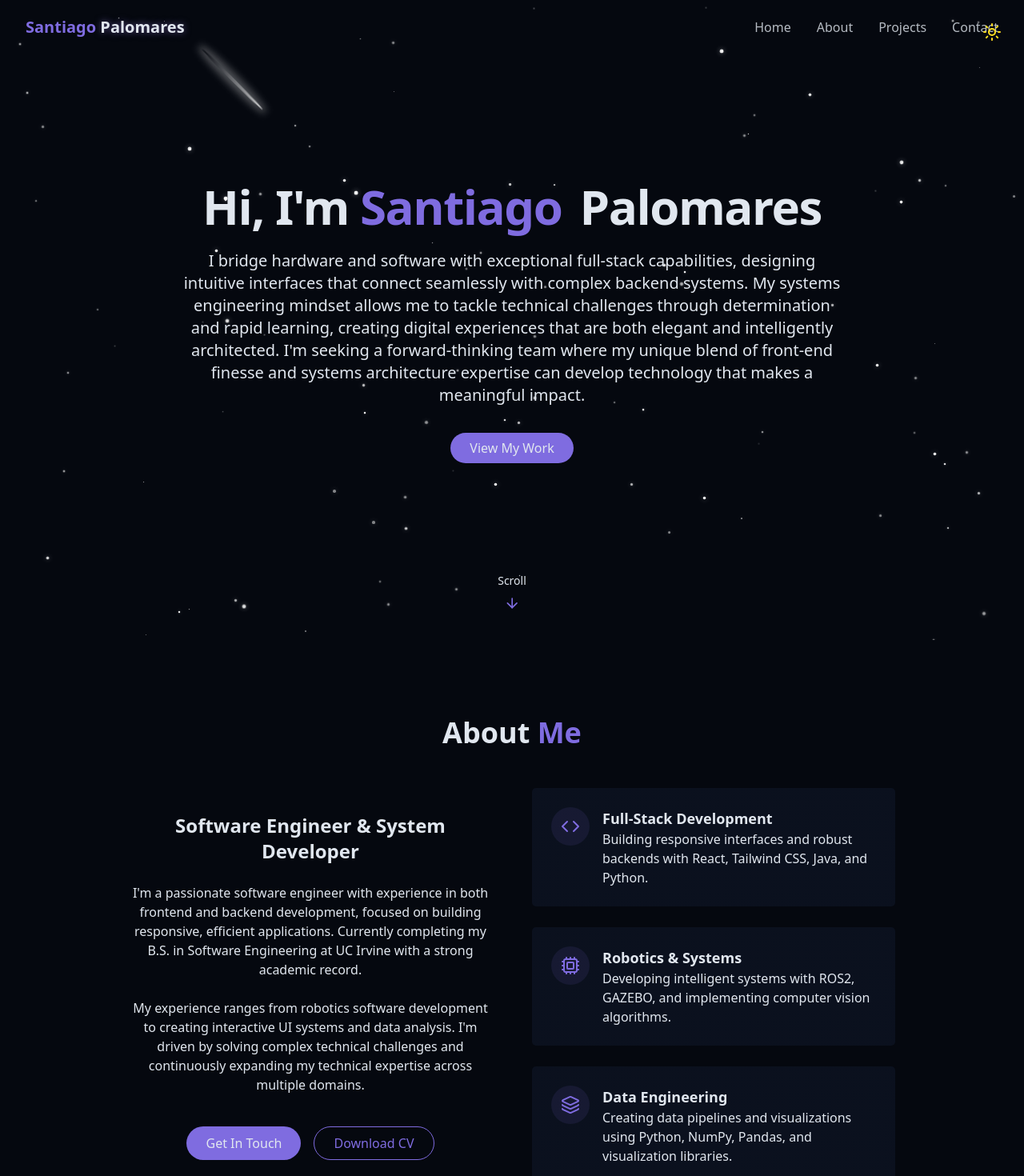
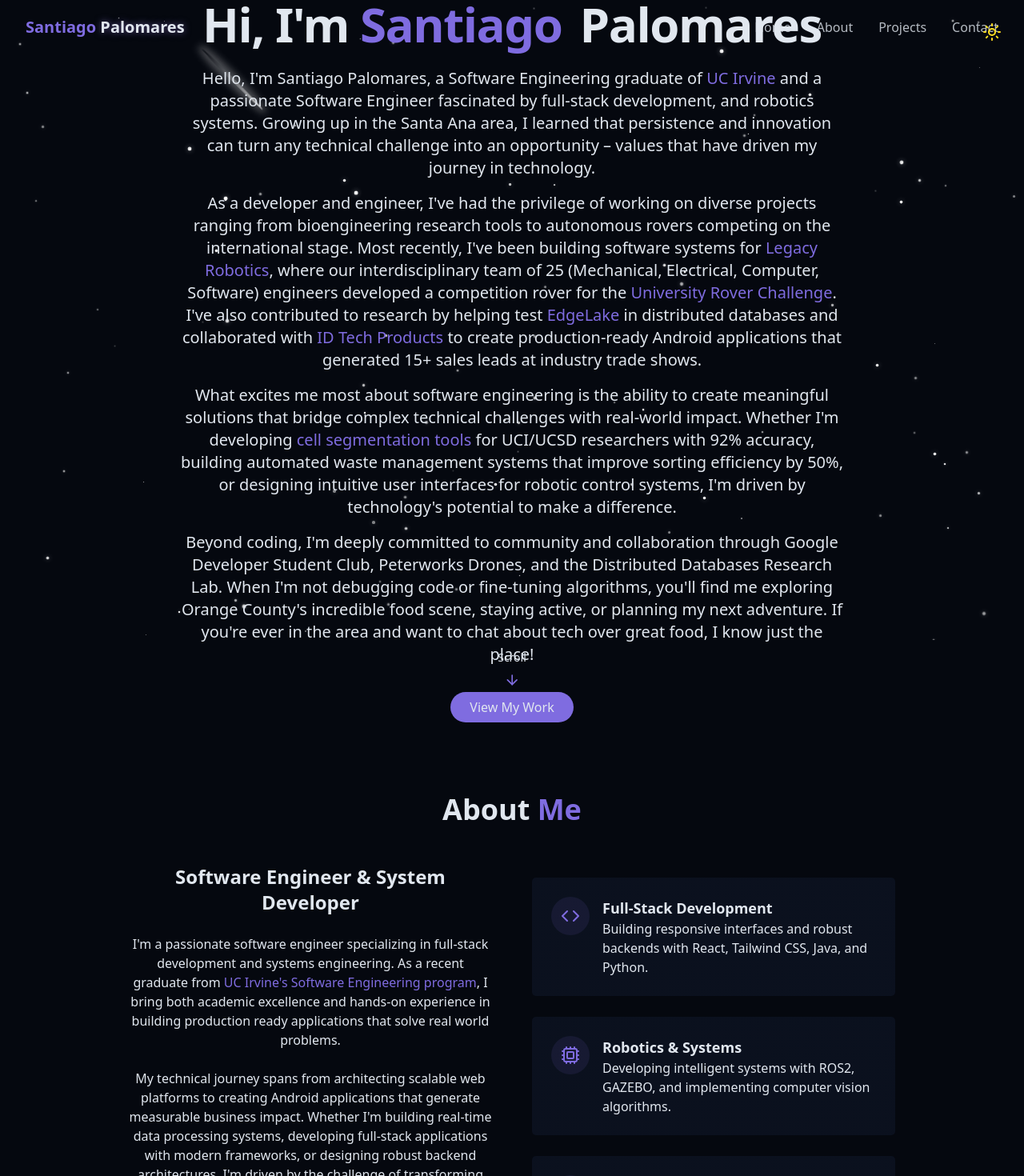
Before and after one commit to santiagopalomares/personal-portfolio, a React (Vite) app: page / in a window 1280 px wide. Shown: the top 1470 px of the page at 80% size. Built offline with nearby package versions, Linux system fonts and the light colour scheme.

Commit message:
feat: revamp paragraph person descriptions

```diff
--- a/src/components/AboutSection.jsx
+++ b/src/components/AboutSection.jsx
@@ -35,17 +35,29 @@
             </h3>
 
             <p className="text-muted-foreground">
-              I'm a passionate software engineer with experience in both
-              frontend and backend development, focused on building responsive,
-              efficient applications. Currently completing my B.S. in Software
-              Engineering at UC Irvine with a strong academic record.
+              I'm a passionate software engineer specializing in full-stack
+              development and systems engineering. As a recent graduate from{" "}
+              <a
+                href="https://www.ics.uci.edu/"
+                target="_blank"
+                rel="noopener noreferrer"
+                className="text-primary hover:underline"
+              >
+                UC Irvine's Software Engineering program
+              </a>
+              , I bring both academic excellence and hands-on experience in
+              building production ready applications that solve real world
+              problems.
             </p>
 
             <p className="text-muted-foreground">
-              My experience ranges from robotics software development to
-              creating interactive UI systems and data analysis. I'm driven by
-              solving complex technical challenges and continuously expanding my
-              technical expertise across multiple domains.
+              My technical journey spans from architecting scalable web
+              platforms to creating Android applications that generate
+              measurable business impact. Whether I'm building real-time data
+              processing systems, developing full-stack applications with modern
+              frameworks, or designing robust backend architectures, I'm driven
+              by the challenge of transforming complex technical requirements
+              into elegant, functional solutions that make a difference.
             </p>
 
             <div className="flex flex-col sm:flex-row gap-4 pt-4 justify-center">
--- a/src/components/HeroSection.jsx
+++ b/src/components/HeroSection.jsx
@@ -20,16 +20,99 @@
             </span>
           </h1>
 
-          <p className="text-lg md:text-xl text-muted-foreground max-2-2xl mx-auto opacity-0 animate-fade-in-delay-3">
-            I bridge hardware and software with exceptional full-stack
-            capabilities, designing intuitive interfaces that connect seamlessly
-            with complex backend systems. My systems engineering mindset allows
-            me to tackle technical challenges through determination and rapid
-            learning, creating digital experiences that are both elegant and
-            intelligently architected. I'm seeking a forward-thinking team where
-            my unique blend of front-end finesse and systems architecture
-            expertise can develop technology that makes a meaningful impact.
-          </p>
+          <div className="text-lg md:text-xl text-muted-foreground max-w-4xl mx-auto opacity-0 animate-fade-in-delay-3">
+            <p className="mb-4">
+              Hello, I'm Santiago Palomares, a Software Engineering graduate of{" "}
+              <a
+                href="https://www.ics.uci.edu/"
+                target="_blank"
+                rel="noopener noreferrer"
+                className="text-primary hover:underline"
+              >
+                UC Irvine
+              </a>{" "}
+              and a passionate Software Engineer fascinated by full-stack
+              development, and robotics systems. Growing up in the Santa Ana
+              area, I learned that persistence and innovation can turn any
+              technical challenge into an opportunity – values that have driven
+              my journey in technology.
+            </p>
+
+            <p className="mb-4">
+              As a developer and engineer, I've had the privilege of working on
+              diverse projects ranging from bioengineering research tools to
+              autonomous rovers competing on the international stage. Most
+              recently, I've been building software systems for{" "}
+              <a
+                href="https://legacyrobotics.org/"
+                target="_blank"
+                rel="noopener noreferrer"
+                className="text-primary hover:underline"
+              >
+                Legacy Robotics
+              </a>
+              , where our interdisciplinary team of 25 (Mechanical, Electrical,
+              Computer, Software) engineers developed a competition rover for
+              the{" "}
+              <a
+                href="https://urc.marssociety.org/"
+                target="_blank"
+                rel="noopener noreferrer"
+                className="text-primary hover:underline"
+              >
+                University Rover Challenge
+              </a>
+              . I've also contributed to research by helping test{" "}
+              <a
+                href="https://lf-edge.atlassian.net/wiki/spaces/LE/pages/15865138/EdgeLake+project+proposal"
+                target="_blank"
+                rel="noopener noreferrer"
+                className="text-primary hover:underline"
+              >
+                EdgeLake
+              </a>{" "}
+              in distributed databases and collaborated with{" "}
+              <a
+                href="https://idtechproducts.com/educating-through-innovation-id-techs-capstone-journey-with-students-at-uci/"
+                target="_blank"
+                rel="noopener noreferrer"
+                className="text-primary hover:underline"
+              >
+                ID Tech Products
+              </a>{" "}
+              to create production-ready Android applications that generated 15+
+              sales leads at industry trade shows.
+            </p>
+
+            <p className="mb-4">
+              What excites me most about software engineering is the ability to
+              create meaningful solutions that bridge complex technical
+              challenges with real-world impact. Whether I'm developing{" "}
+              <a
+                href="https://github.com/santiagopalomares/CellScope"
+                target="_blank"
+                rel="noopener noreferrer"
+                className="text-primary hover:underline"
+              >
+                cell segmentation tools
+              </a>{" "}
+              for UCI/UCSD researchers with 92% accuracy, building automated
+              waste management systems that improve sorting efficiency by 50%,
+              or designing intuitive user interfaces for robotic control
+              systems, I'm driven by technology's potential to make a
+              difference.
+            </p>
+
+            <p>
+              Beyond coding, I'm deeply committed to community and collaboration
+              through Google Developer Student Club, Peterworks Drones, and the
+              Distributed Databases Research Lab. When I'm not debugging code or
+              fine-tuning algorithms, you'll find me exploring Orange County's
+              incredible food scene, staying active, or planning my next
+              adventure. If you're ever in the area and want to chat about tech
+              over great food, I know just the place!
+            </p>
+          </div>
 
           <div className="pt-4 opacity-0 animate-fade-in-delay-4">
             <a href="#projects" className="cosmic-button">
```
